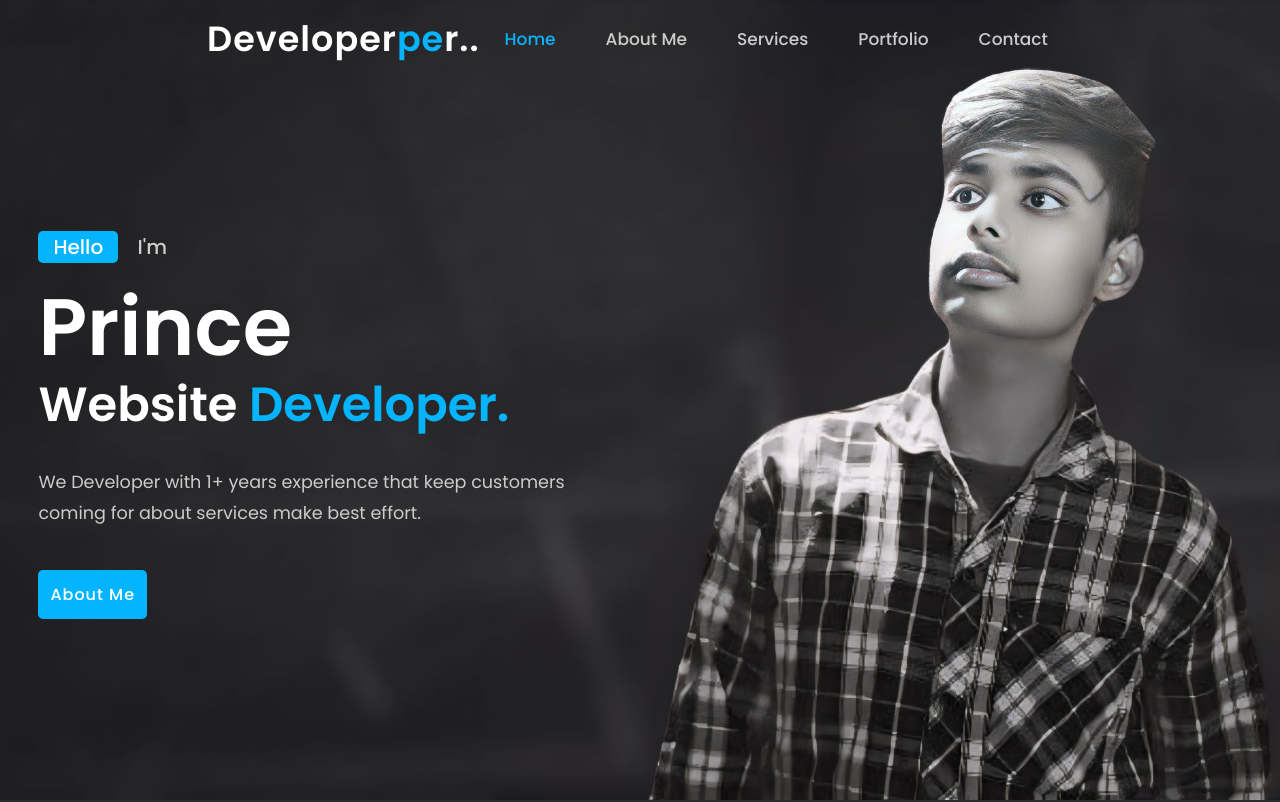
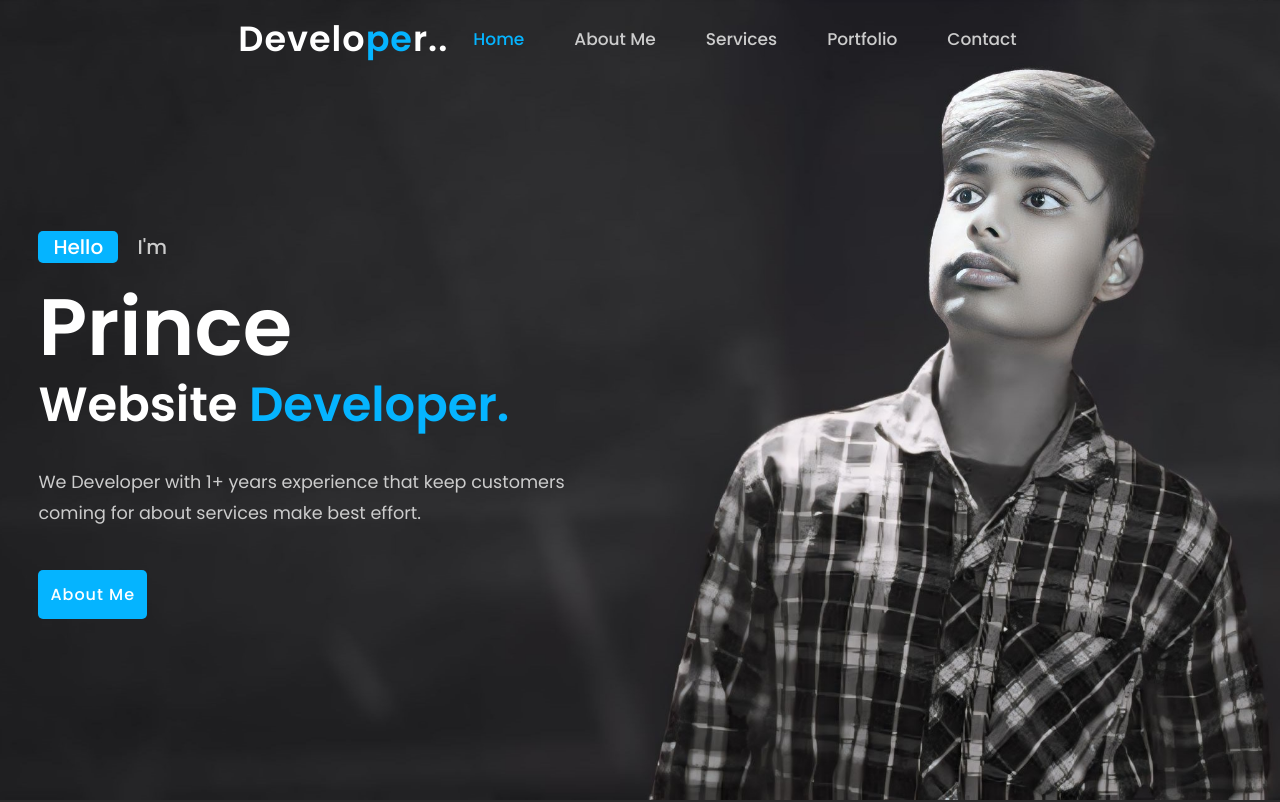
Before and after one commit to prince20100/portifolio.github.ip, a plain HTML site: page index.html in a window 1280 px wide. Shown: the top 802 px of the page. Drawn offline with nearby package versions, Linux system fonts and the light colour scheme.

Commit message:
portifolio

```diff
--- a/index.html
+++ b/index.html
@@ -13,7 +13,7 @@
 <body>
 	<!------Header Section------>
 	<header>
-		<a href="#" class="logo">Developer<span>pe</span>r..</a>
+		<a href="#" class="logo">Develo<span>pe</span>r..</a>
 		<ul class="navlist">
 			<li><a href="#home" class="active">Home</a></li>
 			<li><a href="#about">About Me</a></li>
```
